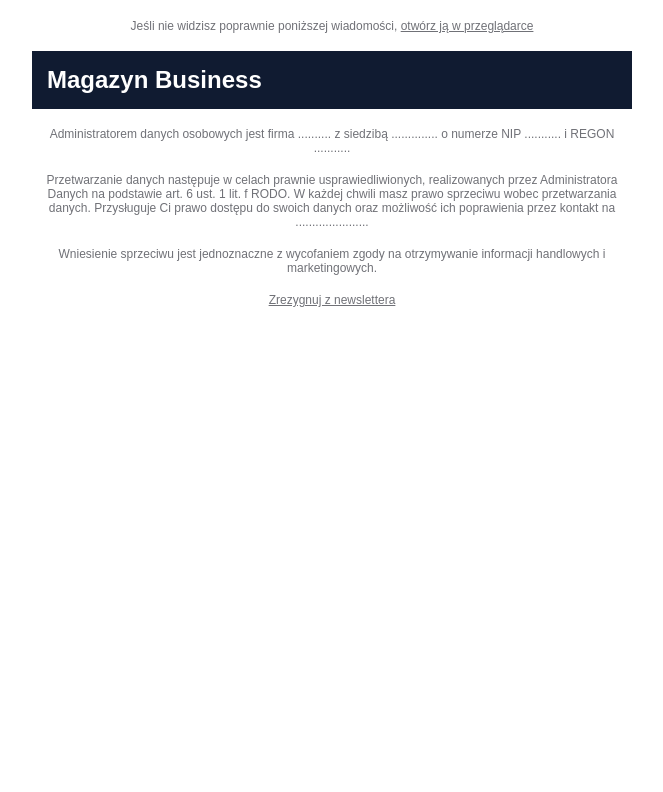
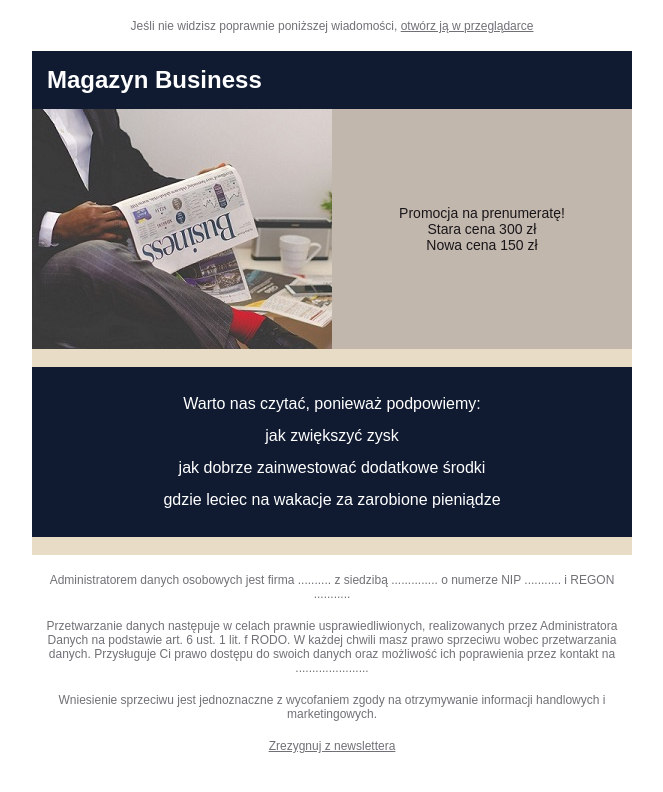
Before and after one commit to sfait/newsletter-business, a plain HTML site: page index.html in a window 1280 px wide. Shown: the whole page, without its empty margins (308-971 px from the left). Drawn offline with Linux system fonts and the light colour scheme.

Commit message:
Add hero and about-us

```diff
--- a/index.html
+++ b/index.html
@@ -52,32 +52,64 @@
             <tr>
                 <td>
                     <!-- hero -->
-                    <table align="center" border="0" cellpadding="0" cellspacing="0" width="100%" style="border-top: none; border-right: none; border-bottom: none; border-left: none;">
-
+                    <table align="center" border="0" cellpadding="0" cellspacing="0" width="100%" bgcolor="#C2B7AD" style="border-top: none; border-right: none; border-bottom: none; border-left: none; background: #C2B7AD;">
+                        <tbody>
+                            <tr>
+                                <td width="50%" align="center" valign="middle" style="font-family: Montserrat, Arial, sans-serif; color:#19161A; font-size: 14px; text-align: center;">
+                                    <img src="business.jpg" width="300" height="240" alt="Zdobądź nową wiedzę i zwiększ zysk" style="border: none; display: block; width: 100%;"></img>
+                                </td>
+                                <td width="50%" align="center" valign="middle" style="font-family: Montserrat, Arial, sans-serif; color:#19161A; font-size: 14px; text-align: center;">
+                                    <span>Promocja na prenumeratę!</span>
+                                    <br />
+                                    <span>Stara cena 300 zł</span>
+                                    <br />
+                                    <span>Nowa cena 150 zł</span>
+                                </td>
+                            </tr>
+                        </tbody>
                     </table>
                 </td>
             </tr>
             <tr>
                 <td>
                     <!-- empty -->
-                    <table align="center" border="0" cellpadding="0" cellspacing="0" width="100%" style="border-top: none; border-right: none; border-bottom: none; border-left: none;">
-
+                    <table align="center" border="0" cellpadding="0" cellspacing="0" width="100%" bgcolor="#E8DCC6" style="border-top: none; border-right: none; border-bottom: none; border-left: none; background: #E8DCC6">
+                        <tbody>
+                            <tr>
+                                <td height="10" style="height:10px;">&nbsp;</td>
+                            </tr>
+                        </tbody>
                     </table>
                 </td>
             </tr>
             <tr>
                 <td>
                     <!-- about us -->
-                    <table align="center" border="0" cellpadding="0" cellspacing="0" width="100%" style="border-top: none; border-right: none; border-bottom: none; border-left: none;">
-
+                    <table align="center" border="0" cellpadding="0" cellspacing="0" width="100%" bgcolor="#101B31" style="border-top: none; border-right: none; border-bottom: none; border-left: none; padding-top: 5px; padding-right: 5px; padding-bottom: 5px; padding-left: 5px; background: #101B31;">
+                        <tbody>
+                            <tr>
+                                <td width="100%" align="center" valign="middle" style="font-family: Montserrat, Arial, sans-serif; color:#FFFFFF; font-size: 16px; text-align: center; line-height: 32px;">
+                                    <ul style="padding-left: 0;">
+                                        Warto nas czytać, ponieważ podpowiemy:
+                                        <li>jak zwiększyć zysk</li>
+                                        <li>jak dobrze zainwestować dodatkowe środki</li>
+                                        <li>gdzie leciec na wakacje za zarobione pieniądze</li>
+                                    </ul>
+                                </td>
+                            </tr>
+                        </tbody>
                     </table>
                 </td>
             </tr>
             <tr>
                 <td>
                     <!-- empty -->
-                    <table align="center" border="0" cellpadding="0" cellspacing="0" width="100%" style="border-top: none; border-right: none; border-bottom: none; border-left: none;">
-
+                    <table align="center" border="0" cellpadding="0" cellspacing="0" width="100%" bgcolor="#E8DCC6" style="border-top: none; border-right: none; border-bottom: none; border-left: none; background: #E8DCC6">
+                        <tbody>
+                            <tr>
+                                <td height="10" style="height:10px;">&nbsp;</td>
+                            </tr>
+                        </tbody>
                     </table>
                 </td>
             </tr>
```
Also changed, not shown: business.jpg (added).
